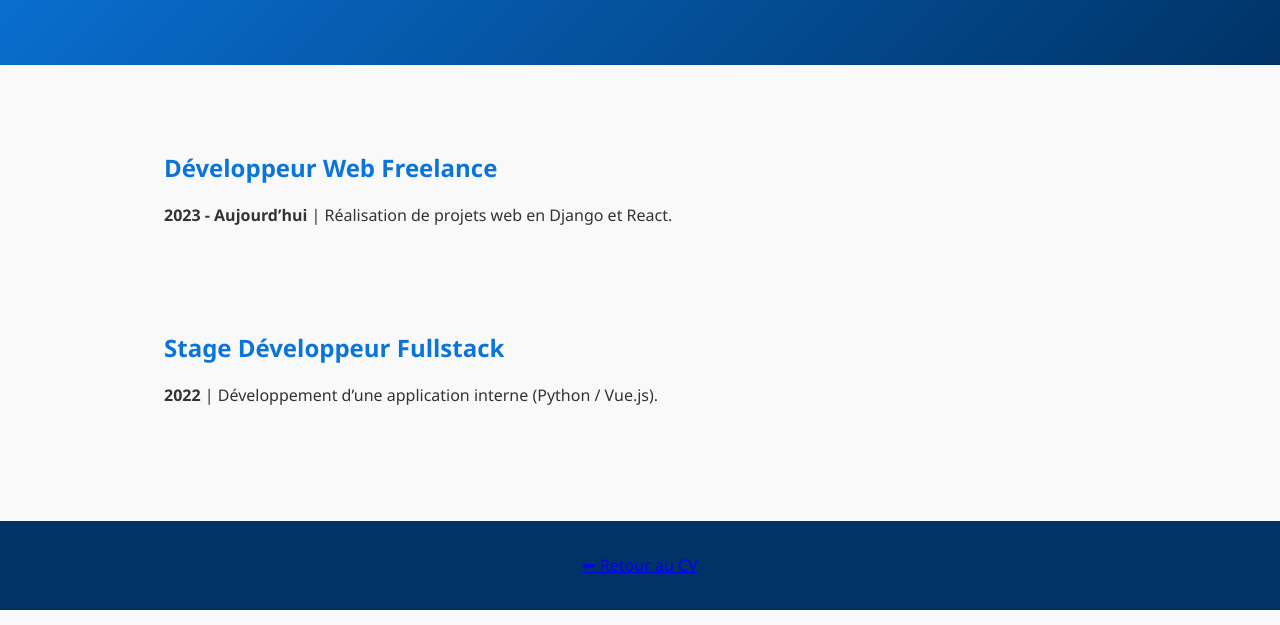
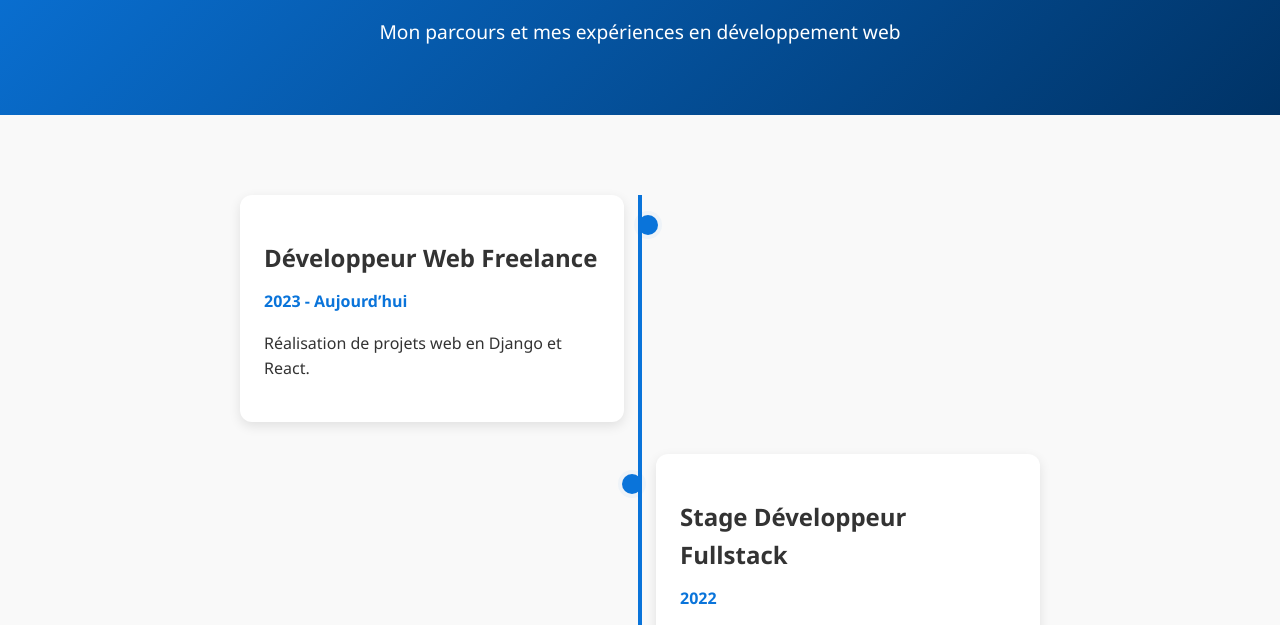
Before and after one commit to andre-surugue/andre-surugue.github.io, a plain HTML site: page experience.html in a window 1280 px wide. Shown: the part 142-767 px from the top of the page. Drawn offline with Linux system fonts and the light colour scheme.

Commit message:
update timelin

```diff
--- a/experience.html
+++ b/experience.html
@@ -9,18 +9,27 @@
 <body>
   <header class="hero">
     <h1>Expérience professionnelle</h1>
+    <p>Mon parcours et mes expériences en développement web</p>
   </header>
 
   <main>
-    <section>
-      <h2>Développeur Web Freelance</h2>
-      <p><strong>2023 - Aujourd’hui</strong> | Réalisation de projets web en Django et React.</p>
-    </section>
+    <div class="timeline">
+      <div class="timeline-item">
+        <div class="timeline-content">
+          <h2>Développeur Web Freelance</h2>
+          <span class="date">2023 - Aujourd’hui</span>
+          <p>Réalisation de projets web en Django et React.</p>
+        </div>
+      </div>
 
-    <section>
-      <h2>Stage Développeur Fullstack</h2>
-      <p><strong>2022</strong> | Développement d’une application interne (Python / Vue.js).</p>
-    </section>
+      <div class="timeline-item">
+        <div class="timeline-content">
+          <h2>Stage Développeur Fullstack</h2>
+          <span class="date">2022</span>
+          <p>Développement d’une application interne (Python / Vue.js).</p>
+        </div>
+      </div>
+    </div>
   </main>
 
   <footer>
--- a/style.css
+++ b/style.css
@@ -140,3 +140,104 @@ footer {
   color: white;
   margin-top: 2rem;
 }
+/* 📌 Timeline Expérience */
+.timeline {
+  position: relative;
+  max-width: 800px;
+  margin: 3rem auto;
+  padding: 0 1rem;
+}
+
+.timeline::after {
+  content: '';
+  position: absolute;
+  left: 50%;
+  top: 0;
+  bottom: 0;
+  width: 4px;
+  background: #0a74da;
+  transform: translateX(-50%);
+}
+
+.timeline-item {
+  position: relative;
+  margin: 2rem 0;
+  width: 50%;
+}
+
+.timeline-item:nth-child(odd) {
+  left: 0;
+}
+
+.timeline-item:nth-child(even) {
+  left: 50%;
+}
+
+.timeline-content {
+  background: white;
+  padding: 1.5rem;
+  border-radius: 12px;
+  box-shadow: 0 4px 12px rgba(0,0,0,0.1);
+  position: relative;
+}
+
+.timeline-content::before {
+  content: '';
+  position: absolute;
+  top: 20px;
+  width: 20px;
+  height: 20px;
+  background: #0a74da;
+  border-radius: 50%;
+  box-shadow: 0 0 0 4px #eef3f8;
+}
+
+.timeline-item:nth-child(odd) .timeline-content {
+  margin-left: auto;
+  margin-right: 1rem;
+}
+
+.timeline-item:nth-child(odd) .timeline-content::before {
+  right: -34px;
+}
+
+.timeline-item:nth-child(even) .timeline-content {
+  margin-left: 1rem;
+}
+
+.timeline-item:nth-child(even) .timeline-content::before {
+  left: -34px;
+}
+
+.date {
+  display: block;
+  font-weight: bold;
+  color: #0a74da;
+  margin-bottom: 0.5rem;
+}
+
+/* 📱 Responsive */
+@media screen and (max-width: 768px) {
+  .timeline::after {
+    left: 20px;
+  }
+
+  .timeline-item {
+    width: 100%;
+    padding-left: 2rem;
+    margin: 2rem 0;
+  }
+
+  .timeline-item:nth-child(even) {
+    left: 0;
+  }
+
+  .timeline-content {
+    margin: 0 0 0 2rem;
+  }
+
+  .timeline-content::before {
+    left: -34px;
+    right: auto;
+  }
+}
```
